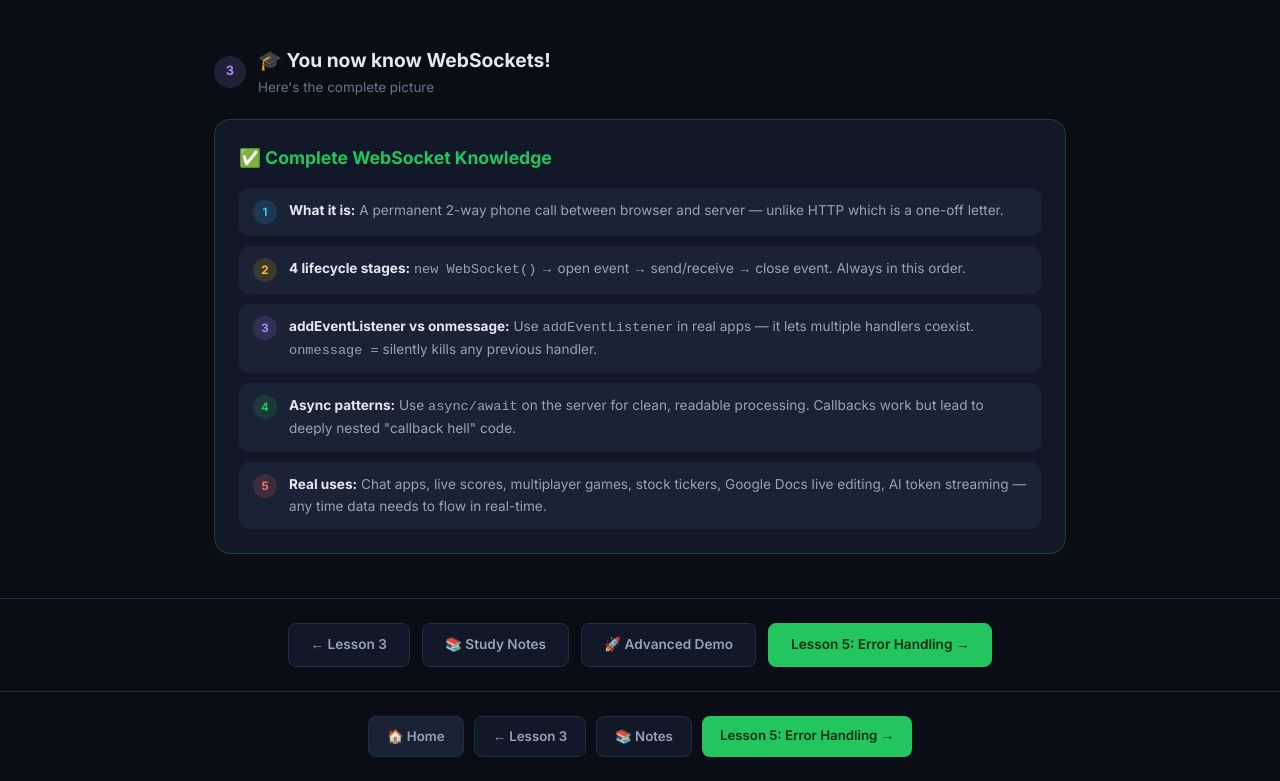
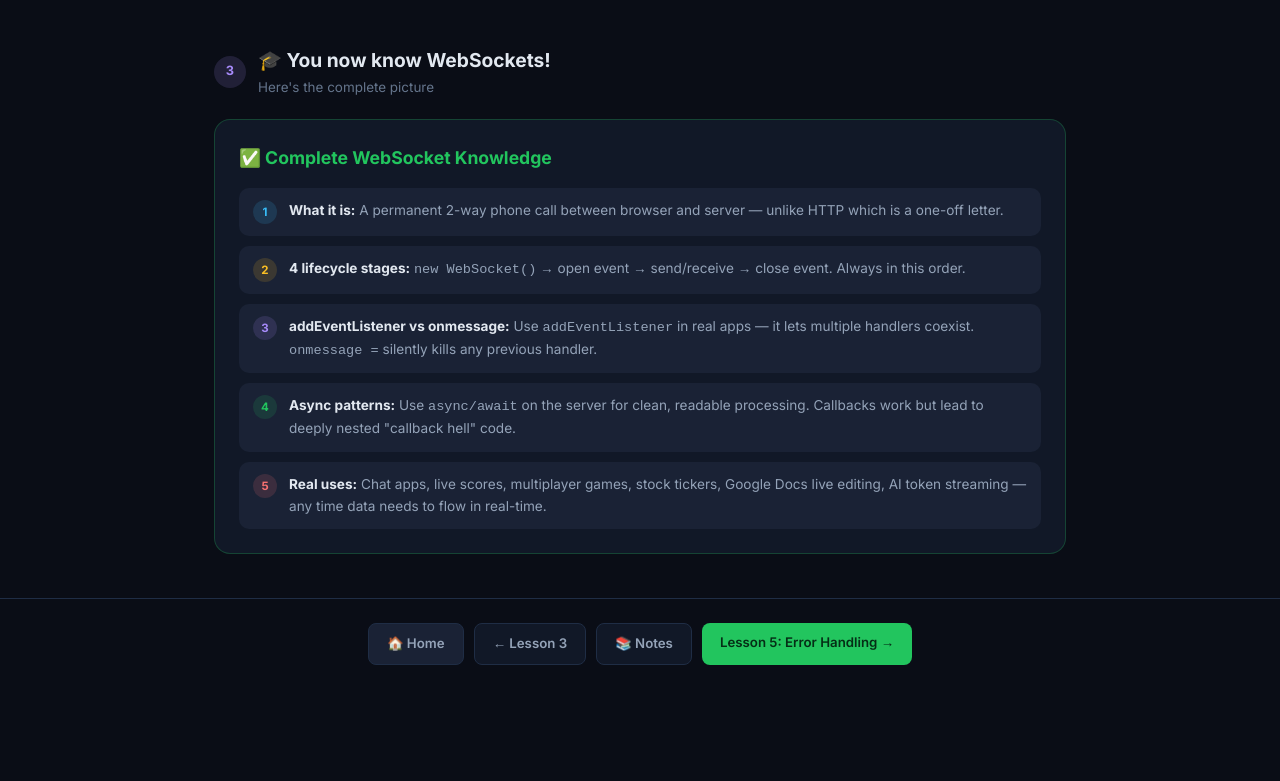
Before and after one commit to anudeepbikumalla/websockets-learn, a website: page learn4.html in a window 1280 px wide. Shown: the part 2021-2802 px from the top of the page. After the commit the page ends 2710 px from the top, so only its background shows below. Drawn offline with Linux system fonts and the light colour scheme.

Commit message:
fix: remove duplicate navigation bars from learn3 and learn4

```diff
--- a/learn4.html
+++ b/learn4.html
@@ -850,12 +850,7 @@
 
   </div>
 
-  <div class="nav-bar">
-    <a href="learn3.html" class="nav-btn">← Lesson 3</a>
-    <a href="WEBSOCKET_STUDY_NOTES.md" class="nav-btn">📚 Study Notes</a>
-    <a href="client.html" class="nav-btn">🚀 Advanced Demo</a>
-    <a href="learn5.html" class="nav-btn primary">Lesson 5: Error Handling →</a>
-  </div>
+
 
   <script>
     let ws = null;
```
Also changed, not shown: learn3.html (+1 -6 lines).
